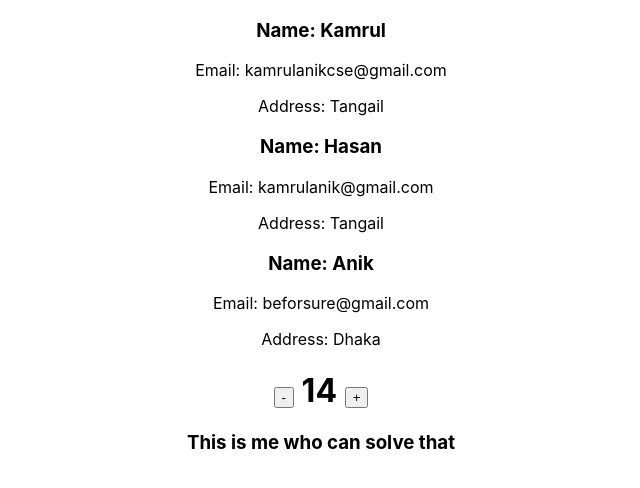
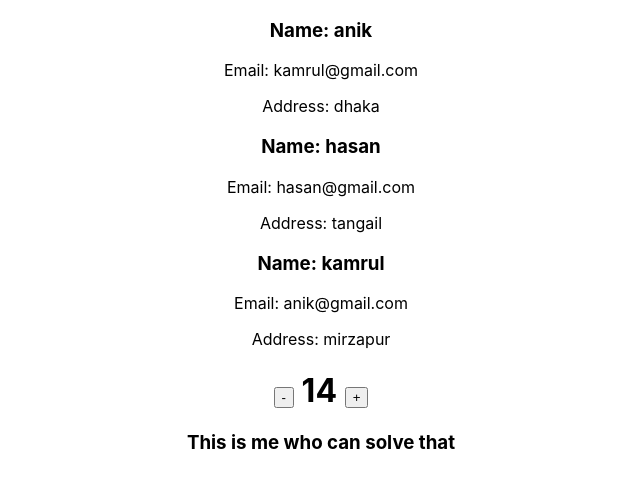
Before and after one commit to coderkamrulanik/react, a React (Create React App) app: page / in a window 1280 px wide. Shown: the top 488 px of the page, without its empty margins (319-959 px from the left). Built offline with nearby package versions, Linux system fonts and the light colour scheme.

Commit message:
state added

```diff
--- a/src/component/App.js
+++ b/src/component/App.js
@@ -1,18 +1,34 @@
-import React from 'react';
+import React, {Component} from 'react';
 import './App.css';
 import First from './First/First'
 import Counter from './Counter/Counter'
 
-function App() {
 
-  let p1= 'Anik'
+class App extends Component {
+
+
+
+  state={
+    persons: [
+      {name: 'anik', email: 'kamrul@gmail.com', address:'dhaka'},
+      {name: 'hasan', email: 'hasan@gmail.com', address:'tangail'},
+      {name: 'kamrul', email: 'anik@gmail.com', address:'mirzapur'}
+    ]
+  }
+
+  render(){
   return (
     <div className="App">
 
-<First name="Kamrul" email="kamrulanikcse@gmail.com" address="Tangail"></First>
-<First name="Hasan" email="kamrulanik@gmail.com" address="Tangail"></First>
-<First name="Anik" email="beforsure@gmail.com" address="Dhaka"></First>
+{this.state.persons.map((people,index)=>{
+return <First
+key={index}
+name={people.name}
+email={people.email}
+address={people.address}
 
+/>
+})}
 
 <Counter></Counter>
 
@@ -20,5 +36,5 @@ function App() {
     </div>
   );
 }
-
+}
 export default App;
```
